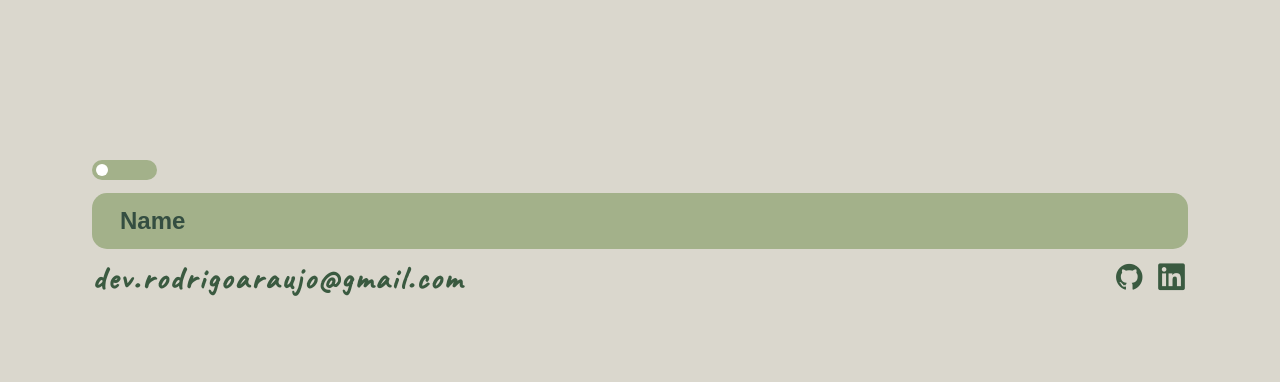
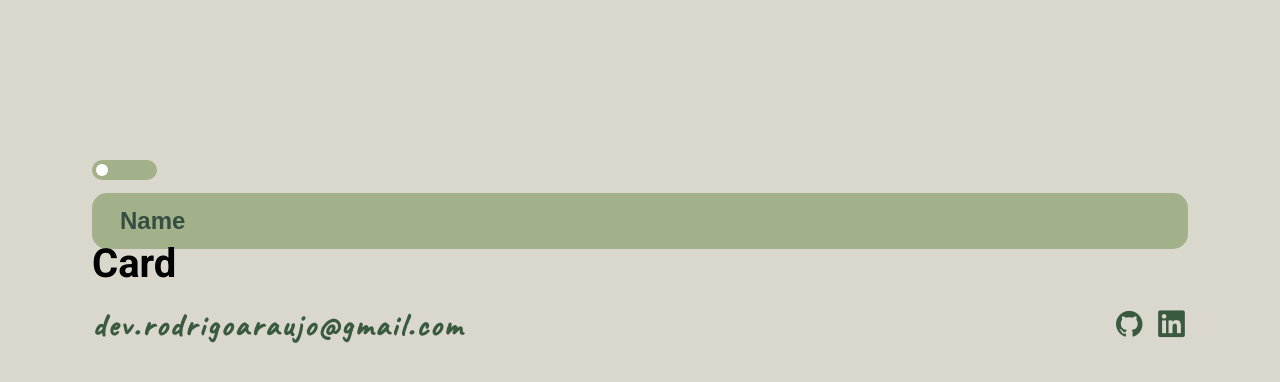
Before and after one commit to rodrigoaraujo7/tech-list, a React (Vite) app: page / in a window 1280 px wide. Shown: the top 382 px of the page. Built offline with nearby package versions, Linux system fonts and the light colour scheme.

Commit message:
card component

```diff
--- a/src/App.tsx
+++ b/src/App.tsx
@@ -8,6 +8,7 @@ import dark from './styles/themes/dark'
 import GlobalStyle from './styles/global'
 import Header from './components/Header/Index'
 import Footer from './components/Footer/Index'
+import Card from './components/Card'
 
 function App() {
   const [theme, setTheme] = usePersistedState<DefaultTheme>('theme', light);
@@ -22,7 +23,7 @@ function App() {
 
       <div className="container">
         <Header toggleTheme={toggleTheme} />
-
+        <Card />
         <Footer />
       </div>
     </ThemeProvider>
--- /dev/null
+++ b/src/components/Card/Index.tsx
@@ -0,0 +1,3 @@
+export default function Card() {
+    return <h1>Card</h1>
+}
--- /dev/null
+++ b/src/components/Card/styles.ts
@@ -0,0 +1 @@
+import styled from "styled-components";
--- a/src/components/Footer/styles.ts
+++ b/src/components/Footer/styles.ts
@@ -1,6 +1,6 @@
 import styled from "styled-components";
 
-export const Container = styled.footer`
+export const Container = styled.div`
     background-color: none;
     font-family: 'Caveat', cursive;
     font-size: 1rem;
@@ -10,7 +10,6 @@ export const Container = styled.footer`
     display: flex;
     justify-content: space-between;
     align-items: center;
-    bottom: 0;
 
     height: 4.75rem;
     width: 100%;
```
